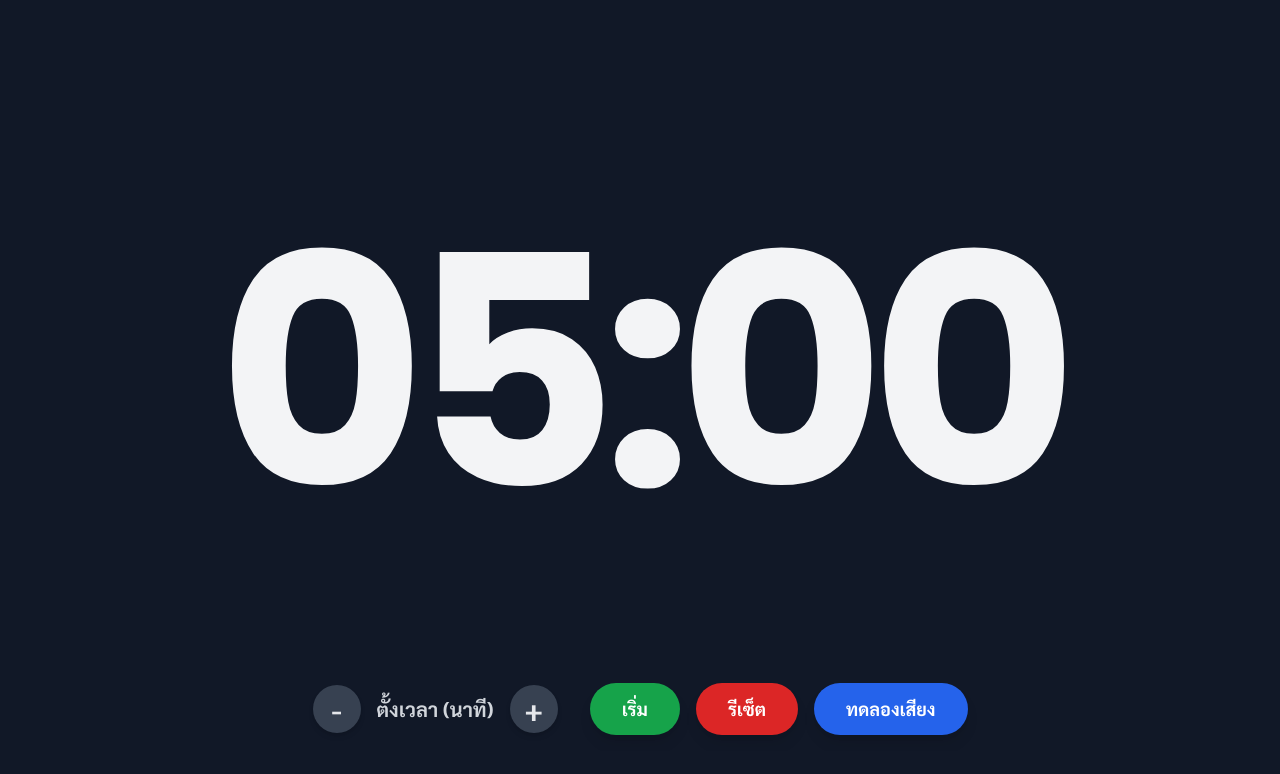
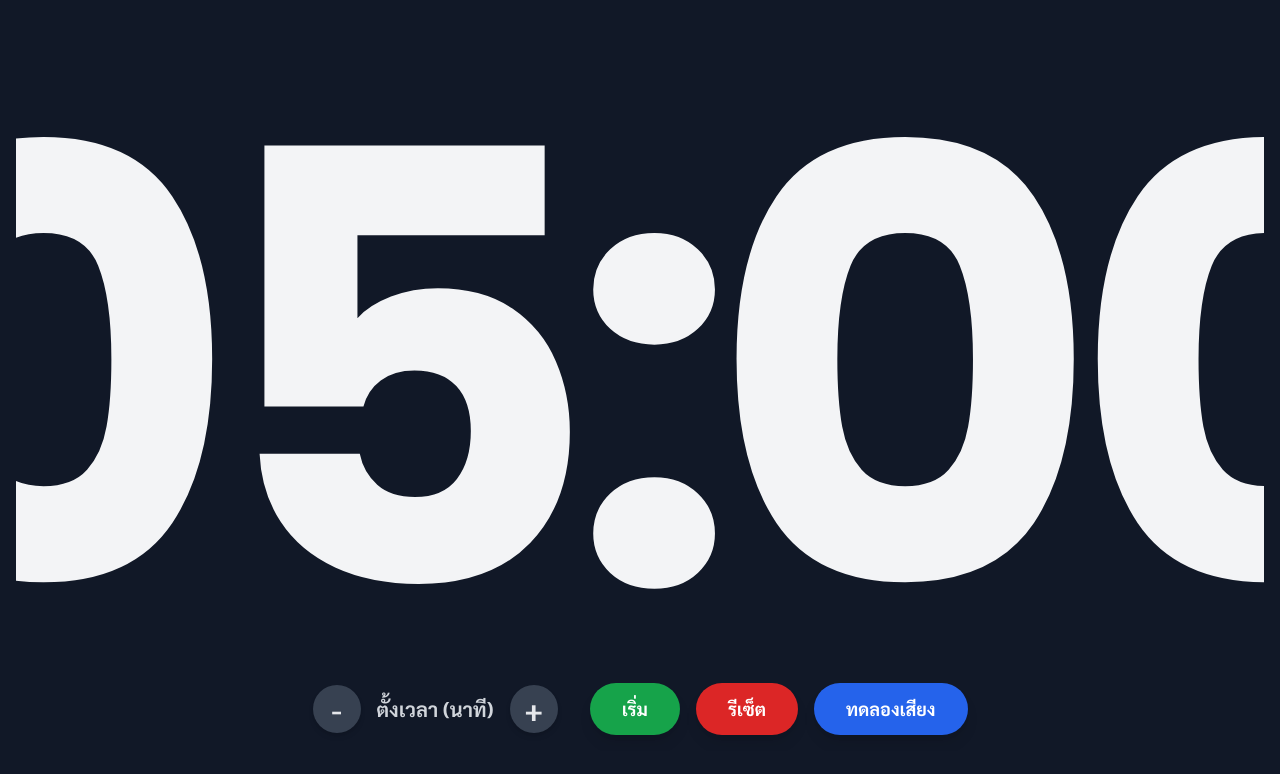
Before and after one commit to TacDrone/Time, a plain HTML site: page index.html in a window 1280 px wide. Drawn offline with nearby package versions, Linux system fonts and the light colour scheme.

Commit message:
Update index.html

```diff
--- a/index.html
+++ b/index.html
@@ -17,7 +17,7 @@
         }
         #time-display {
             font-family: 'Poppins', sans-serif;
-            font-size: clamp(2.5rem, 75vh, 25vw);
+            font-size: clamp(5rem, 75vh, 75vw);
         }
         /* คลาสสำหรับการกระพริบ */
         @keyframes flash-bw {
```
